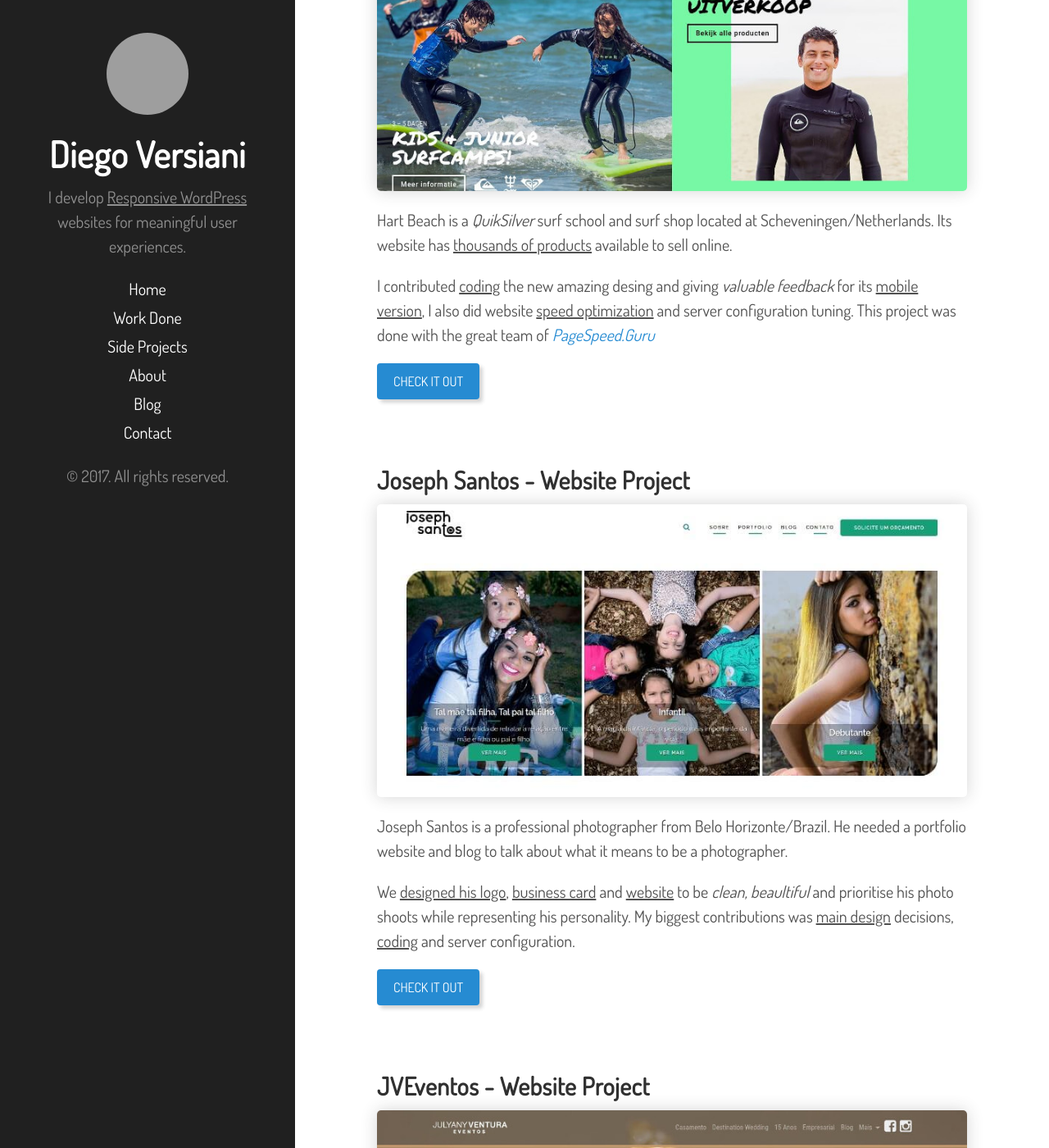
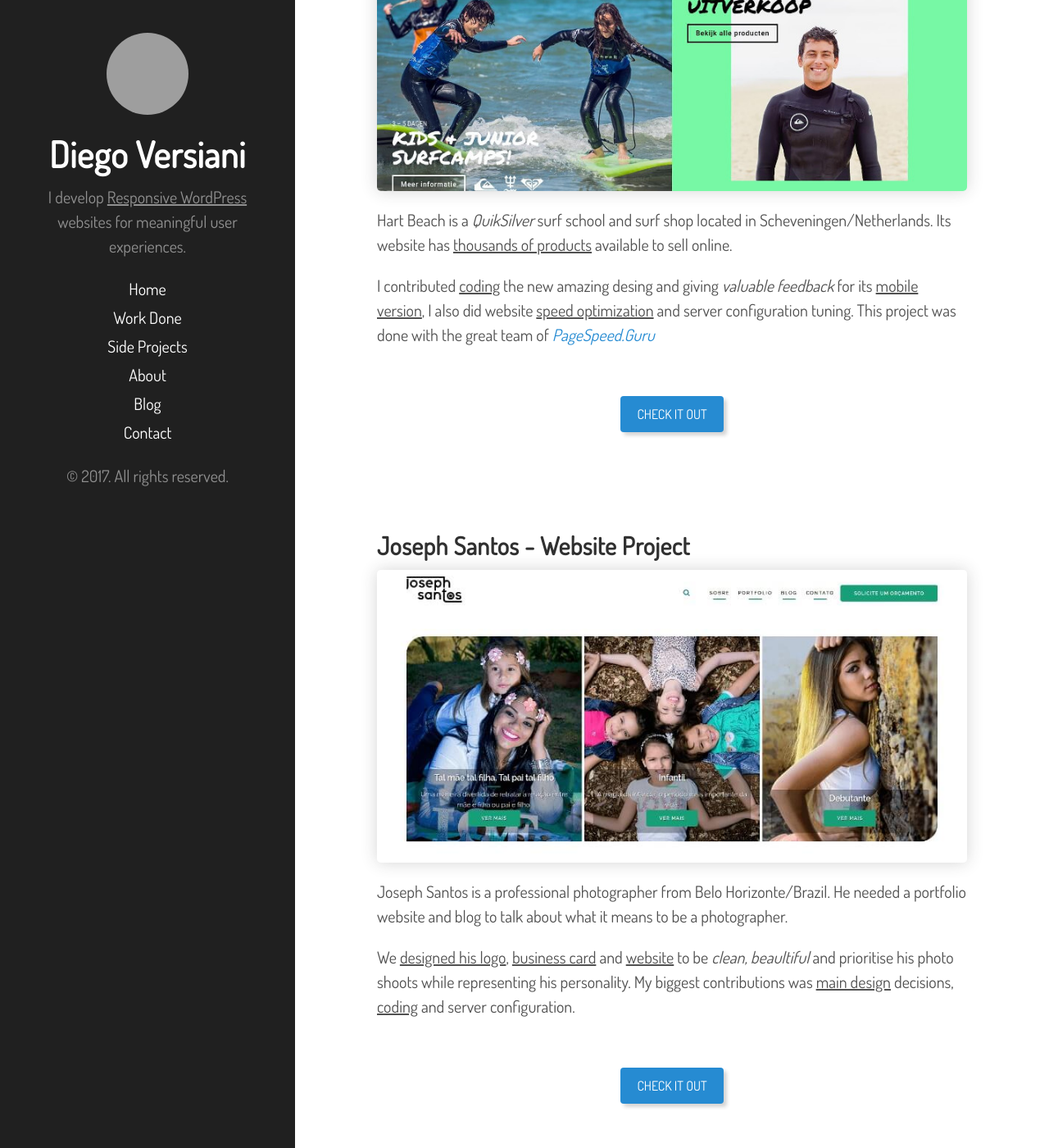
Before and after one commit to diegoversiani/diegoversiani.github.io, a Jekyll site: the page built from index.html, in a window 1280 px wide and 1400 px high, scrolled down 349 px. Shown: the whole window at 82% size. Built offline with Jekyll 4.4.1, drawn with Linux system fonts in a browser that asks for light colours; grey boxes are pictures that could not be loaded.

Commit message:
Set all buttons to center.

```diff
--- a/contact.html
+++ b/contact.html
@@ -34,7 +34,7 @@ title: Contact
     <input type="text" name="_gotcha" style="display:none;" />
     <span id="ajax-loading"></span>
     <div id="ajax-response"></div>
-    <div class="form-buttons">
+    <div class="button-container">
       <input id="btn-reset" type="reset" value="Clean">
       <input id="btn-submit" class="button-primary" type="submit" value="Send message">
     </div>
--- a/index.html
+++ b/index.html
@@ -11,14 +11,18 @@ title: Home
     <h1 class="post-title">
       <a href="https://hartbeach.nl" target="_blank">Hart Beach - Redesign</a>
     </h1>
+    <a href="https://hartbeach.nl" target="_blank">
       <img class="post-featured-image" src="{{ site.baseurl }}public/images/work-hartbeach.jpg" alt="Hart Beach - Redesign Project">
+    </a>
     <p>
-      Hart Beach is a <em>QuikSilver</em> surf school and surf shop located at Scheveningen/Netherlands. Its website has <u>thousands of products</u> available to sell online.
+      Hart Beach is a <em>QuikSilver</em> surf school and surf shop located in Scheveningen/Netherlands. Its website has <u>thousands of products</u> available to sell online.
     </p>
     <p>
       I contributed <u>coding</u> the new amazing desing and giving <em>valuable feedback</em> for its <u>mobile version</u>, I also did website <u>speed optimization</u> and server configuration tuning. This project was done with the great team of <a href="https://pagespeed.guru" target="_blank"><em>PageSpeed.Guru</em></a>
     </p>
+    <div class="button-container">
       <a href="https://hartbeach.nl" class="button" target="_blank">Check it out</a>
+    </div>
   </div>
 </div>
 
@@ -27,14 +31,18 @@ title: Home
     <h1 class="post-title">
       <a href="http://josephsantos.com.br" target="_blank">Joseph Santos - Website Project</a>
     </h1>
+    <a href="http://josephsantos.com.br" target="_blank">
       <img class="post-featured-image" src="{{ site.baseurl }}public/images/work-josephsantos.jpg" alt="Joseph Santos Website">
+    </a>
     <p>
       Joseph Santos is a professional photographer from Belo Horizonte/Brazil. He needed a portfolio website and blog to talk about what it means to be a photographer.
     </p>
     <p>
       We <u>designed his logo</u>, <u>business card</u> and <u>website</u> to be <em>clean, beaultiful</em> and prioritise his photo shoots while representing his personality. My biggest contributions was <u>main design</u> decisions, <u>coding</u> and server configuration.
     </p>
+    <div class="button-container">
       <a href="http://josephsantos.com.br" class="button" target="_blank">Check it out</a>
+    </div>
   </div>
 </div>
 
@@ -43,14 +51,18 @@ title: Home
     <h1 class="post-title">
       <a href="http://jveventos.com.br" target="_blank">JVEventos - Website Project</a>
     </h1>
+    <a href="http://jveventos.com.br" target="_blank">
       <img class="post-featured-image" src="{{ site.baseurl }}public/images/work-jveventos.jpg" alt="JVEventos Website">
+    </a>
     <p>
       JV Eventos is a sofisticated event planning company and our job was to make their website resonate with their clients needs and wishes.
     </p>
     <p>
       I contributed with <u>user experience</u> and design decisions for <u>mobile version</u> and made all server configuration and <u>coding</u>, this project was done in conjunction with <em>Cafe-do Agency</em>.
     </p>
+    <div class="button-container">
       <a href="http://jveventos.com.br" class="button" target="_blank">Check it out</a>
+    </div>
   </div>
 </div>
 
@@ -75,7 +87,9 @@ title: Home
     <p>
       A super fast <u>WordPress Starter Theme</u> with minimalist, dead simple css boilerplate and grid system and just enough styling to get starter with your next awesome WordPress theme.
     </p>
+    <div class="button-container">
       <a href="https://getunderskeleton.com" class="button" target="_blank">Learn more</a>
+    </div>
   </div>
 </div>
 
@@ -109,7 +123,7 @@ title: Home
   {% endfor %}
 </div>
 
-<div class="form-buttons">
+<div class="button-container">
   <a class="button" href="{{ site.baseurl }}blog">More posts</a>
 </div>
 
--- a/public/css/hyde.css
+++ b/public/css/hyde.css
@@ -169,7 +169,7 @@ button:active, button:hover, button:focus,
   box-shadow: .3rem .3rem 1rem rgba(45,45,45,.5);
 }
 
-.form-buttons {
+.button-container {
   padding: 2rem 0;
   text-align: center;
 }
```
Lines whose indentation alone changed are shown as unchanged.
